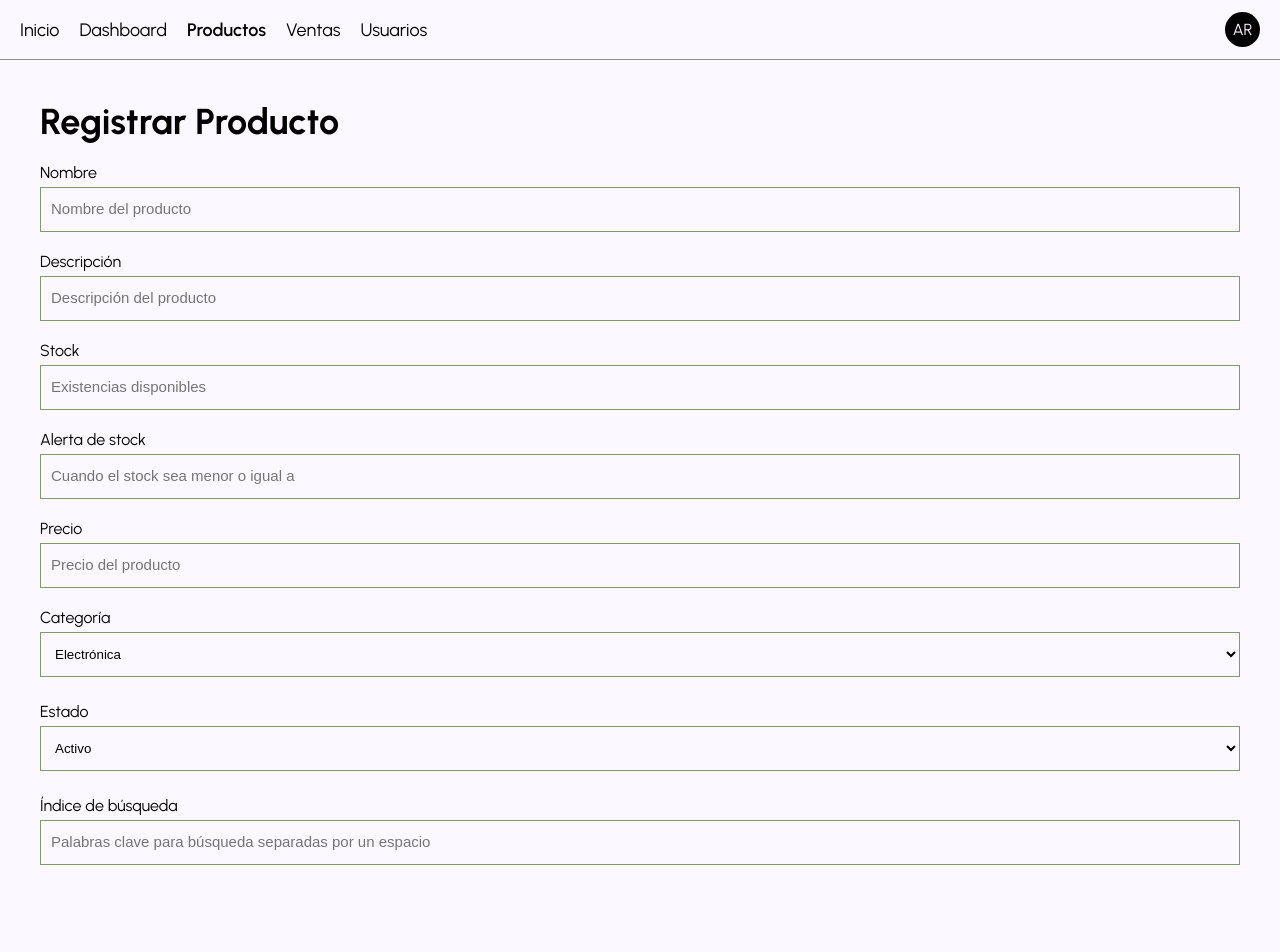
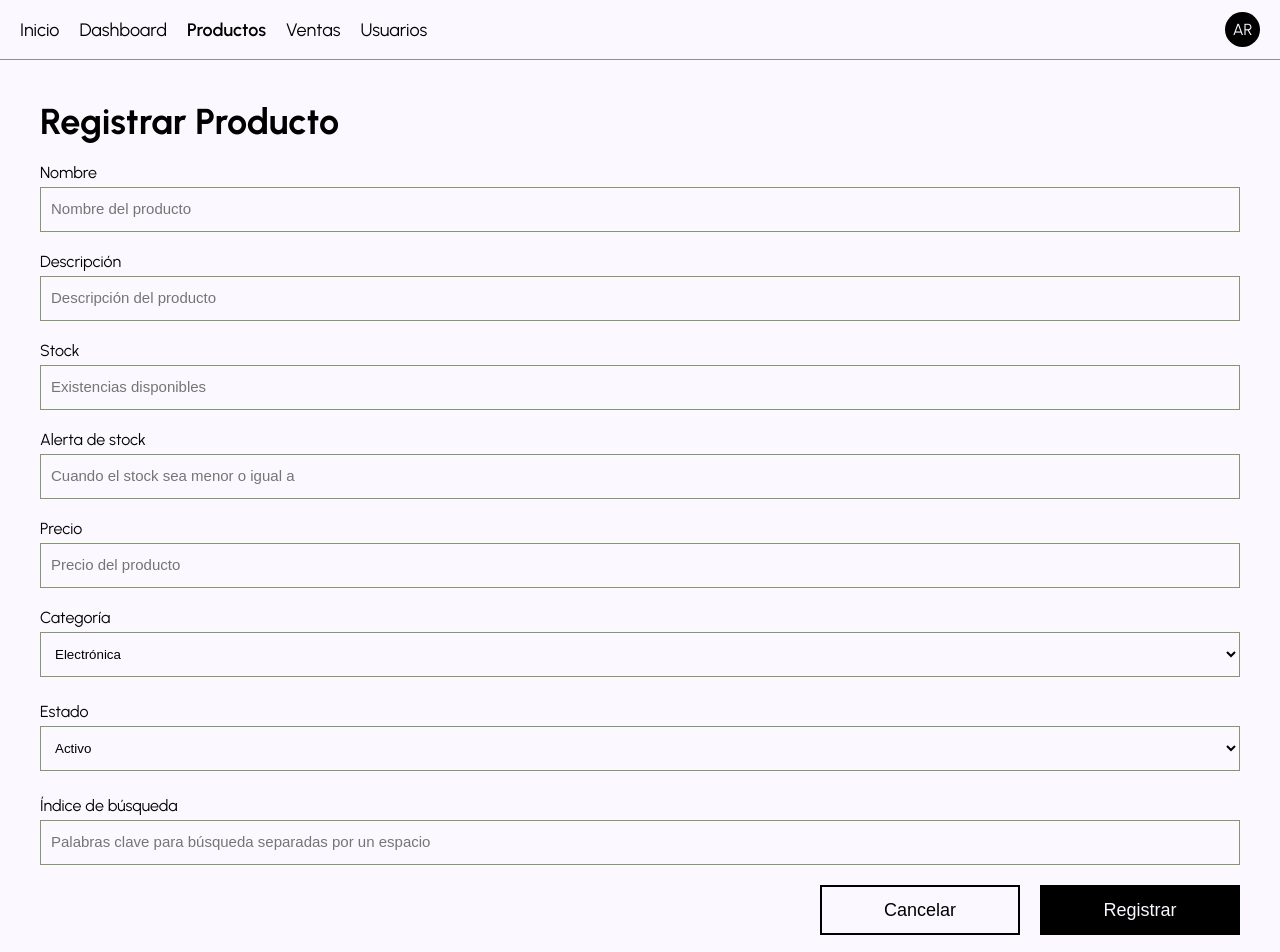
Before and after one commit to 2piradrian/sales-control-app, a React (Vite) app in the folder packages/client/: page /products/create in a window 1280 px wide. Shown: the top 952 px of the page. Before the commit the page ends 925 px from the top, so only its background shows below. Built offline with nearby package versions, Linux system fonts and the light colour scheme.

Commit message:
add: buttons

```diff
--- /dev/null
+++ b/packages/client/src/ui/components/filled-button/filled-button.tsx
@@ -0,0 +1,15 @@
+import style from "./style.module.css";
+
+type Props = {
+    text: string;
+    onClick: () => void;
+    modifier?: string;
+}
+
+export default function FilledButton({ text, onClick, modifier }: Props) {
+    return (
+        <button className={`${style.container} ${modifier}`} onClick={onClick}>
+            {text}
+        </button>
+    );
+}
--- /dev/null
+++ b/packages/client/src/ui/components/filled-button/style.module.css
@@ -0,0 +1,12 @@
+.container {
+    display: flex;
+    justify-content: center;
+    align-items: center;
+    width: 200px;
+    height: 50px;
+    background-color: var(--primary);
+    border: 0;
+    color: var(--on-primary);
+    cursor: pointer;
+    font-size: 18px;
+}
--- /dev/null
+++ b/packages/client/src/ui/components/outlined-button/outlined-button.tsx
@@ -0,0 +1,15 @@
+import style from "./style.module.css";
+
+type Props = {
+    text: string;
+    onClick: () => void;
+    modifier?: string;
+}
+
+export default function OutlinedButton({ text, onClick, modifier }: Props) {
+    return (
+        <button className={`${style.container} ${modifier}`} onClick={onClick}>
+            {text}
+        </button>
+    );
+}
--- /dev/null
+++ b/packages/client/src/ui/components/outlined-button/style.module.css
@@ -0,0 +1,12 @@
+.container {
+    display: flex;
+    justify-content: center;
+    align-items: center;
+    width: 200px;
+    height: 50px;
+    background-color: var(--background);
+    border: 2px solid var(--primary);
+    color: var(--primary);
+    cursor: pointer;
+    font-size: 18px;
+}
--- a/packages/client/src/ui/components/product-form/product-form.tsx
+++ b/packages/client/src/ui/components/product-form/product-form.tsx
@@ -1,4 +1,6 @@
+import FilledButton from "../filled-button/filled-button";
 import InputLabel from "../input-label/input-label";
+import OutlinedButton from "../outlined-button/outlined-button";
 import SelectLabel from "../select-label/select-label";
 import style from "./style.module.css";
 
@@ -65,6 +67,10 @@ export default function ProductForm() {
           type="text"
           value=""
         />
+        <div className={style.buttons}>
+          <OutlinedButton text="Cancelar" onClick={() => {}} />
+          <FilledButton text="Registrar" onClick={() => {}} />
+        </div>
     </div>
   );
 }
--- a/packages/client/src/ui/components/product-form/style.module.css
+++ b/packages/client/src/ui/components/product-form/style.module.css
@@ -5,3 +5,10 @@
     flex-direction: column;
     gap: 20px;
 }
+
+.buttons {
+    display: flex;
+    gap: 20px;
+    align-items: center;
+    justify-content: flex-end;
+}
```
